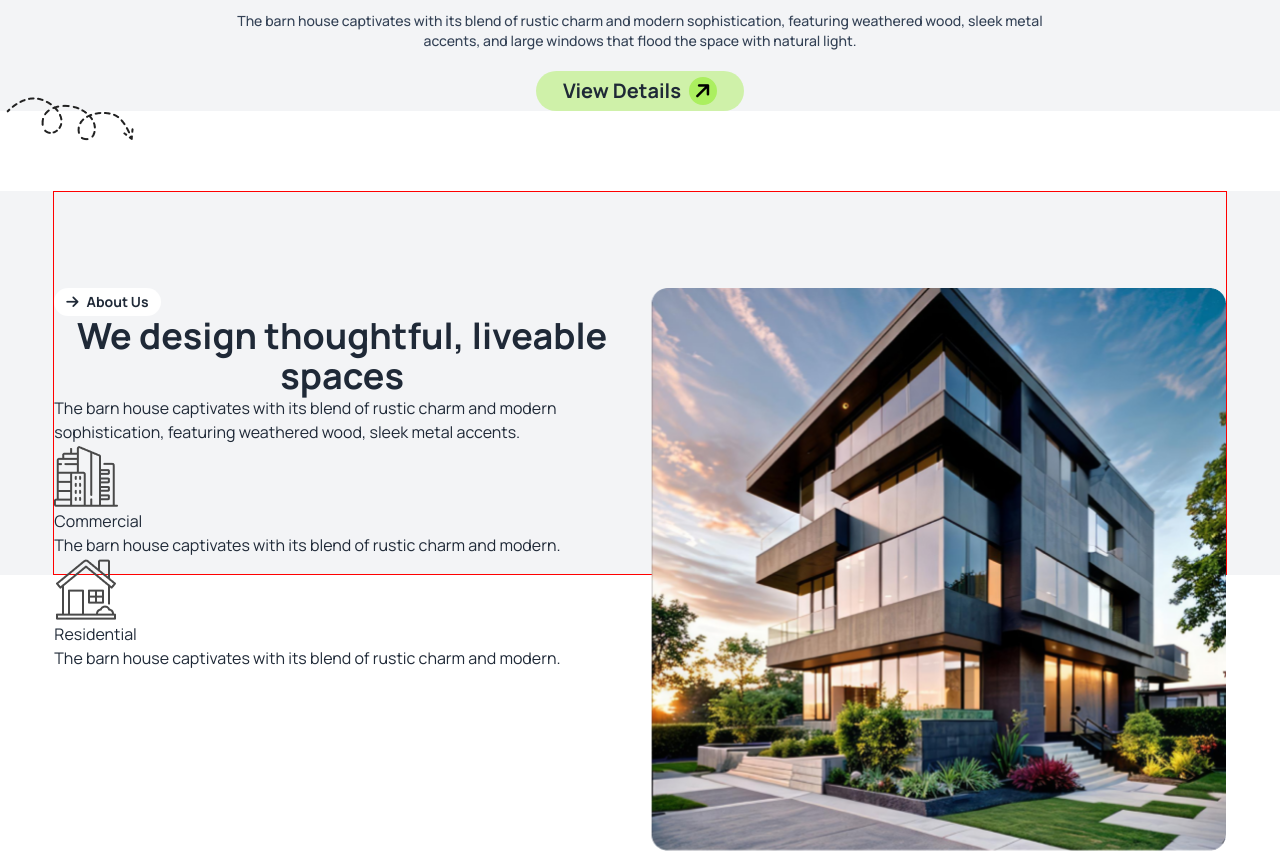
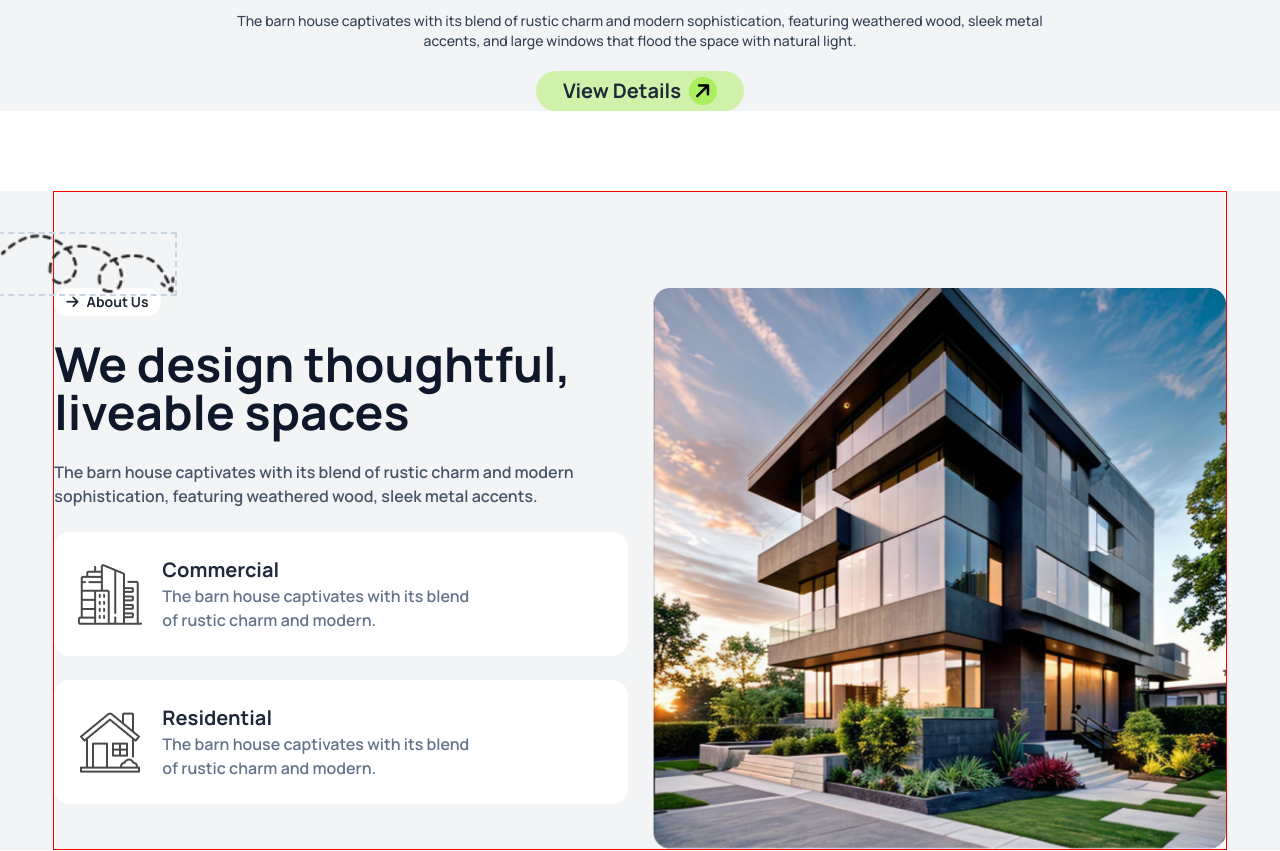
Before and after one commit to shahidulshohid/B10-assignment-project-03, a plain HTML site: page index.html in a window 1280 px wide. Shown: the part 555-1406 px from the top of the page. Drawn offline with nearby package versions, Linux system fonts and the light colour scheme.

Commit message:
about section is done

```diff
--- a/index.html
+++ b/index.html
@@ -198,40 +198,61 @@
     <main>
       <!-- about section starts here  -->
       <section class="bg-gray-100">
-        <div class="relative w-11/12 mx-auto h-96 py-24 border">
-          <div class="absolute -top-1/4 -left-12 hidden lg:flex">
-            <img src="./assets/Vector.png" alt="">
+        <div class="relative w-11/12 mx-auto pt-6 xl:pt-24 border">
+          <div class="absolute top-10 -left-14 border-2 border-dashed border-slate-300 h-16 hidden xl:flex">
+            <img src="./assets/Vector.png" alt="" />
           </div>
-          <div class="grid grid-cols-1 lg:grid-cols-2 gap-5">
+          <div class="grid grid-cols-1 xl:grid-cols-2 gap-6">
             <!-- left side  -->
             <div class="flex-1">
-            <div class="flex justify-center lg:justify-start">
-              <button class="flex items-center gap-2 bg-white py-1 px-3 rounded-full text-sm font-bold">
+              <div class="flex justify-center lg:justify-start mb-6">
+                <button
+                  class="flex items-center gap-2 bg-white py-1 px-3 rounded-full text-sm font-bold"
+                >
                   <i class="fa-solid fa-arrow-right"></i>
                   <h6>About Us</h6>
                 </button>
               </div>
-            <h2 class="text-center font-bold text-4xl">We design thoughtful, liveable spaces</h2>
-            <p>The barn house captivates with its blend of rustic charm and
-              modern sophistication, featuring weathered wood, sleek metal accents.</p>
-              <div class="">
-                <img src="./assets/commercial.png" alt="">
+              <h2
+                class="text-center font-bold text-3xl lg:text-5xl lg:text-start text-slate-900 mb-6"
+              >
+                We design thoughtful, liveable spaces
+              </h2>
+              <p
+                class="text-center lg:text-start font-semibold text-slate-600 mb-6"
+              >
+                The barn house captivates with its blend of rustic charm and
+                modern sophistication, featuring weathered wood, sleek metal
+                accents.
+              </p>
+              <div class="flex flex-col md:flex-row lg:flex-col gap-6">
+                <div class="bg-white flex items-center gap-5 p-6 rounded-2xl">
+                  <img src="./assets/commercial.png" alt="" />
                   <div>
-                  <h4>Commercial</h4>
-                  <p> The barn house captivates with its blend of rustic charm and modern.</p>
+                    <h4 class="text-xl font-bold text-slate-800">Commercial</h4>
+                    <p class="font-semibold text-slate-500">
+                      The barn house captivates with its blend <br />
+                      of rustic charm and modern.
+                    </p>
                   </div>
                 </div>
+                <div class="bg-white flex items-center gap-5 p-6 rounded-2xl">
+                  <img src="./assets/residential.png" alt="" />
                   <div>
-                <img src="./assets/residential.png" alt="">
-                <div>
-                  <h4>Residential</h4>
-                  <p> The barn house captivates with its blend of rustic charm and modern.</p>
+                    <h4 class="text-xl font-bold text-slate-800">
+                      Residential
+                    </h4>
+                    <p class="font-semibold text-slate-500">
+                      The barn house captivates with its blend <br />
+                      of rustic charm and modern.
+                    </p>
+                  </div>
                 </div>
               </div>
             </div>
             <!-- right side  -->
             <div class="flex-1">
-            <img class="w-full" src="./assets/Rectangle.png" alt="">
+              <img class="w-full " src="./assets/Rectangle.png" alt="" />
             </div>
           </div>
         </div>
```
Lines whose indentation alone changed are shown as unchanged.
